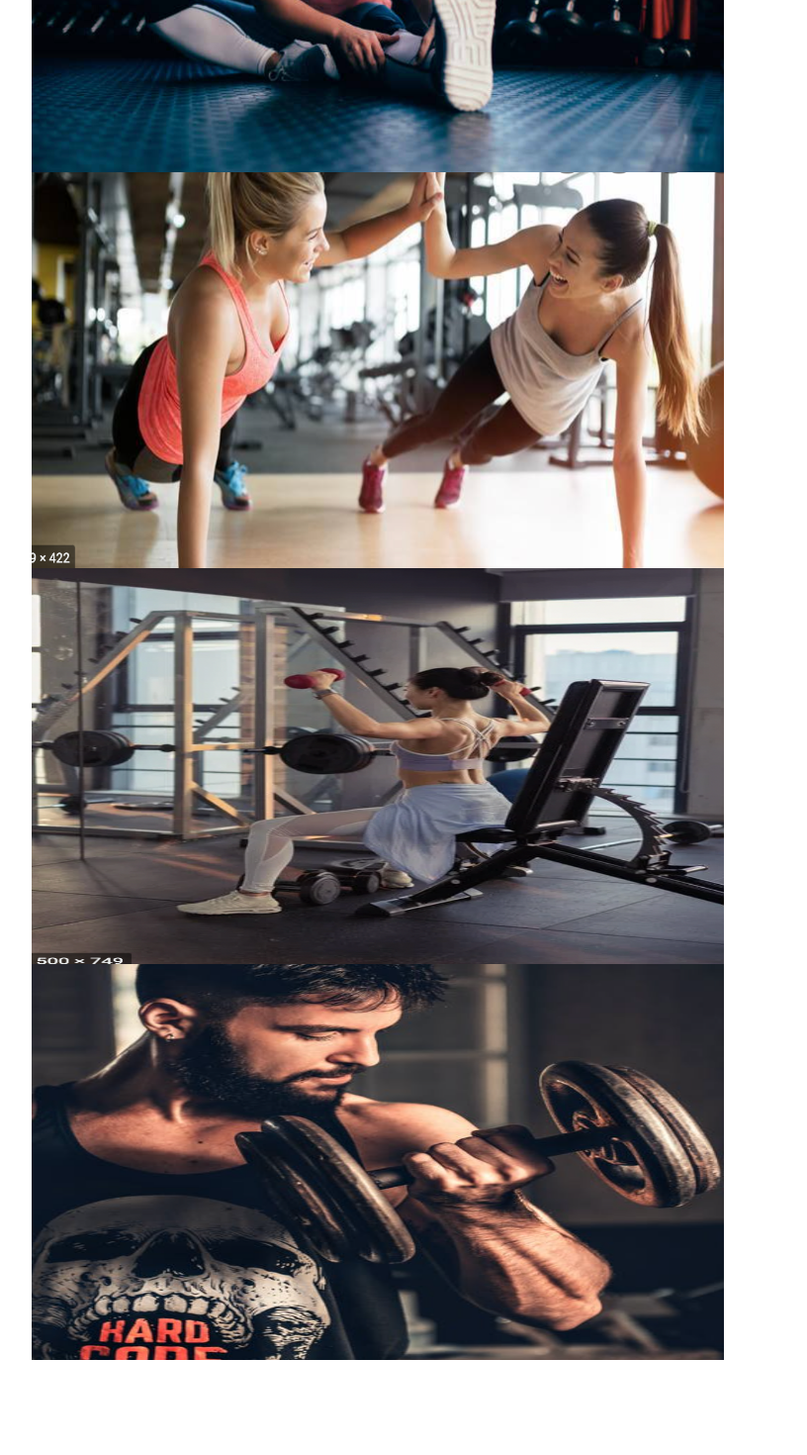
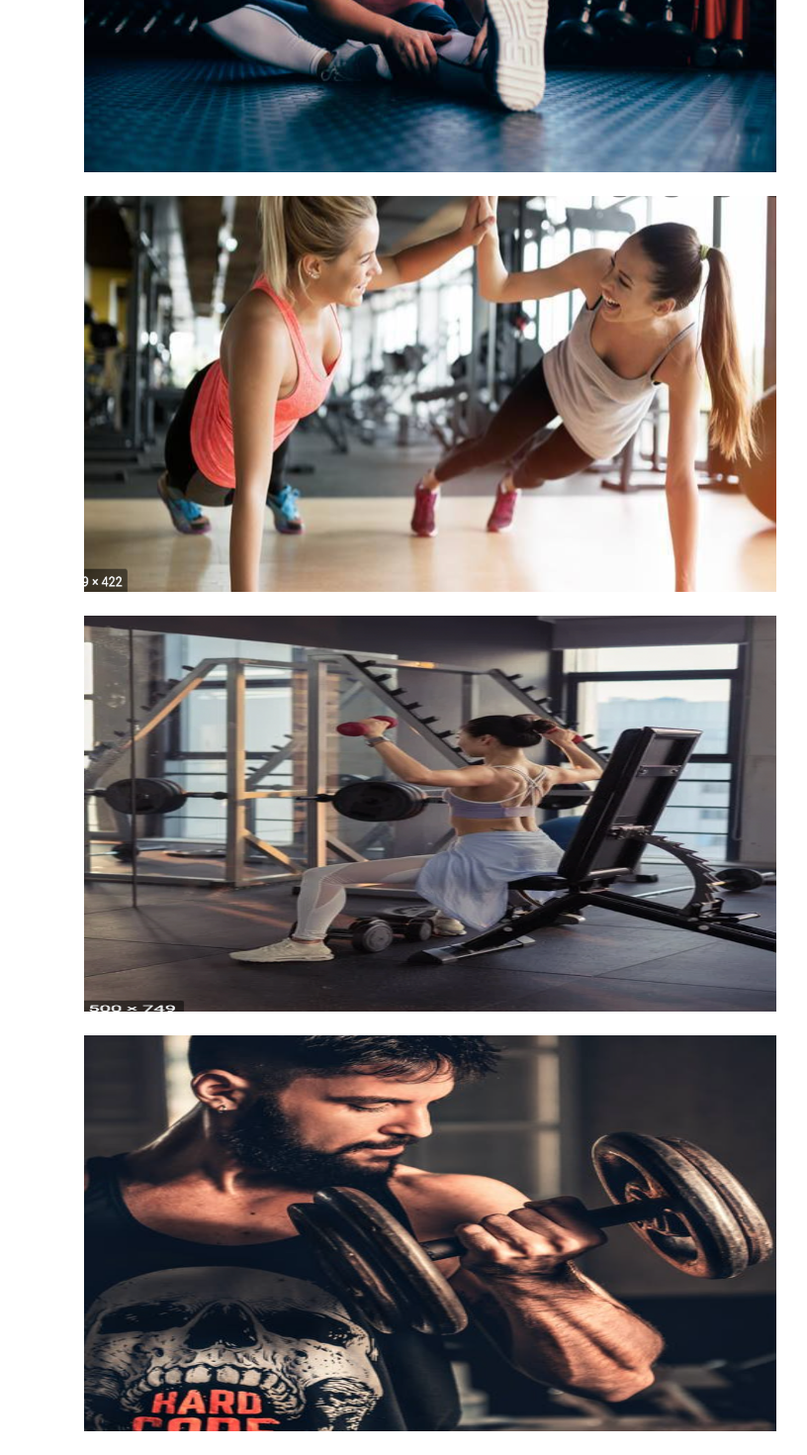
Before and after one commit to branden-nguyen24/Fitness_Social_Media_Web_Application, a React (Create React App) app: page / in a window 1280 px wide. Shown: the part 332-1802 px from the top of the page at 99% size, without its empty margins (50-866 px from the left). Before the commit the page ends 1706 px from the top, so only its background shows below. Built offline with nearby package versions, Linux system fonts and the light colour scheme.

Commit message:
trying to center home page items

```diff
--- /dev/null
+++ b/src/components/Home.css
@@ -0,0 +1,3 @@
+.layout{
+    text-align:center;
+}
--- a/src/components/Home.js
+++ b/src/components/Home.js
@@ -5,6 +5,7 @@ import home from '../../src/home.png';
 import home2 from '../../src/home2.png';
 import pro1 from '../../src/pro1.png';
 import pro2 from '../../src/pro2.png';
+import './Home.css';
 
 const Home = () => {
   const navigate = useNavigate();
@@ -30,15 +31,21 @@ const Home = () => {
         <div>
             <h1>Welcome!</h1>
             <div>
-            <img src={home}  width={700}  height={400} />
+              <img src={home}  width={700}  height={400} />
+            </div>
             <br />
-            <img src={home2}  width={700}  height={400} />
+            <div>
+              <img src={home2}  width={700}  height={400} />
+            </div>
             <br />
-            <img src={pro1}  width={700}  height={400} />
+            <div>
+              <img src={pro1}  width={700}  height={400} />
+            </div>
             <br />
-            <img src={pro2}  width={700}  height={400} />
+            <div>
+              <img src={pro2}  width={700}  height={400} />
+            </div>
             <br />
-          </div>
         </div>
         <nav>
           <button onClick={() => handleClick("testimonials")}>
@@ -47,10 +54,7 @@ const Home = () => {
           <button className="login-button" onClick={() => handleClick("login")}>
             Log In
           </button>
-          <button
-            className="reg-button"
-            onClick={() => handleClick("register")}
-          >
+          <button className="reg-button" onClick={() => handleClick("register")}>
             Register
           </button>
         </nav>
```
